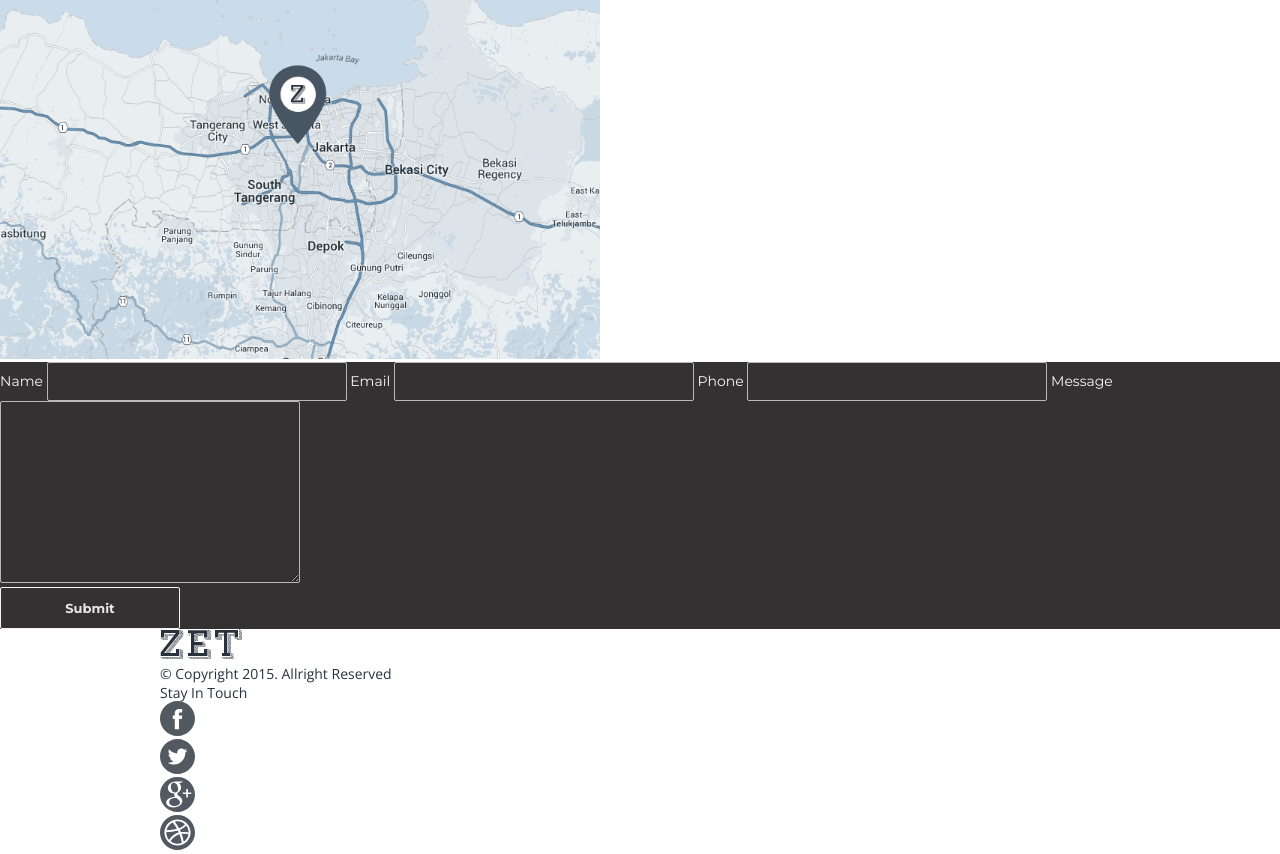
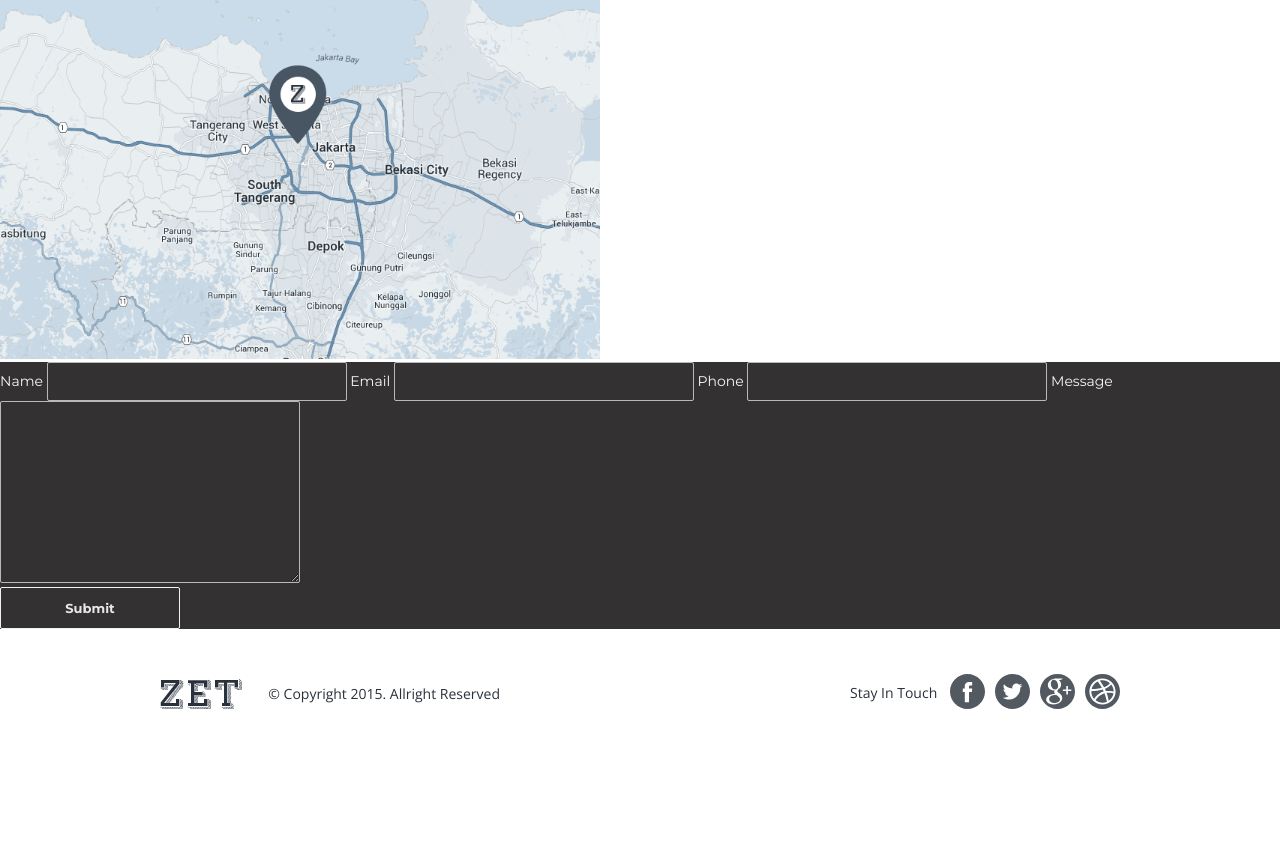
Before and after one commit to Mogrima/Zet, a website: page src/index.html in a window 1280 px wide. Shown: the part 3172-4026 px from the top of the page. After the commit the page ends 3935 px from the top, so only its background shows below. Drawn offline with nearby package versions, Linux system fonts and the light colour scheme; files that its build step writes are made by us from their sources.

Commit message:
Стилизовала до конца футер

```diff
--- a/src/index.html
+++ b/src/index.html
@@ -328,7 +328,7 @@
 		</section>
 	</main>
 	<footer class="page-footer">
-		<div class="container">
+		<div class="container page-footer__container">
 			<div class="page-footer__logo">
 				<img class="logo__image" src="img/footer-logo.png" width="82" height="30" alt="zet logo">
 				<p class="page-footer__copyright">© Copyright 2015. Allright Reserved</p>
--- a/src/less/blocks/page-footer.less
+++ b/src/less/blocks/page-footer.less
@@ -1,8 +1,30 @@
+.page-footer__container {
+	display: flex;
+	flex-wrap: wrap;
+	justify-content: space-between;
+	padding-top: 45px;
+	padding-bottom: 50px;
+}
+
+.page-footer__logo {
+	display: flex;
+	align-items: center;
+	justify-content: space-between;
+	width: 340px;
+}
+
 .page-footer__copyright {
 	.set();
 	line-height: 22px;
 }
 
+.page-footer__social {
+	display: flex;
+	justify-content: space-between;
+	align-items: center;
+	width: 270px;
+}
+
 .page-footer__social-title {
 	.set();
 }
--- a/src/less/blocks/social-list.less
+++ b/src/less/blocks/social-list.less
@@ -1,3 +1,6 @@
 .social-list {
+	display: flex;
+	justify-content: space-between;
+	width: 170px;
 	.set-ul();
 }
```
Also changed, not shown: dist/css/style.css, dist/index.html.
